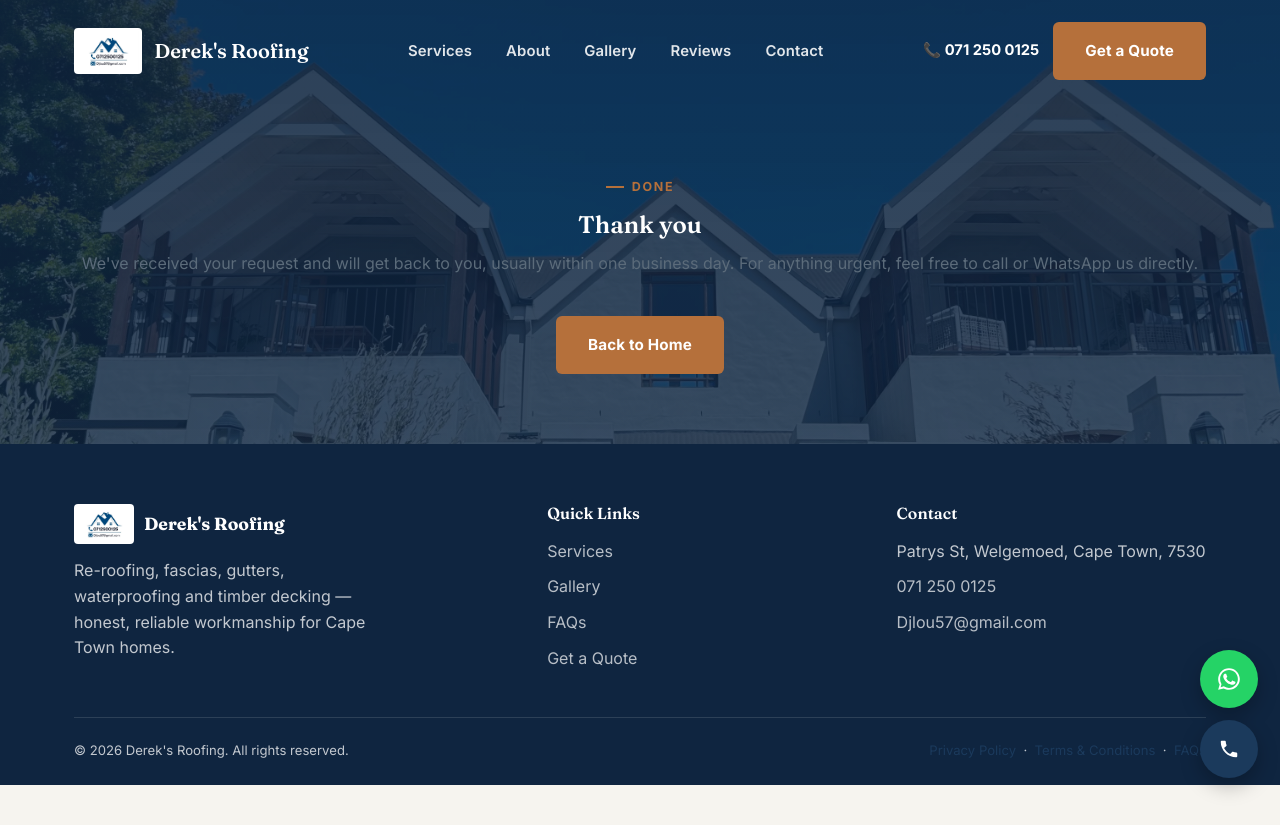
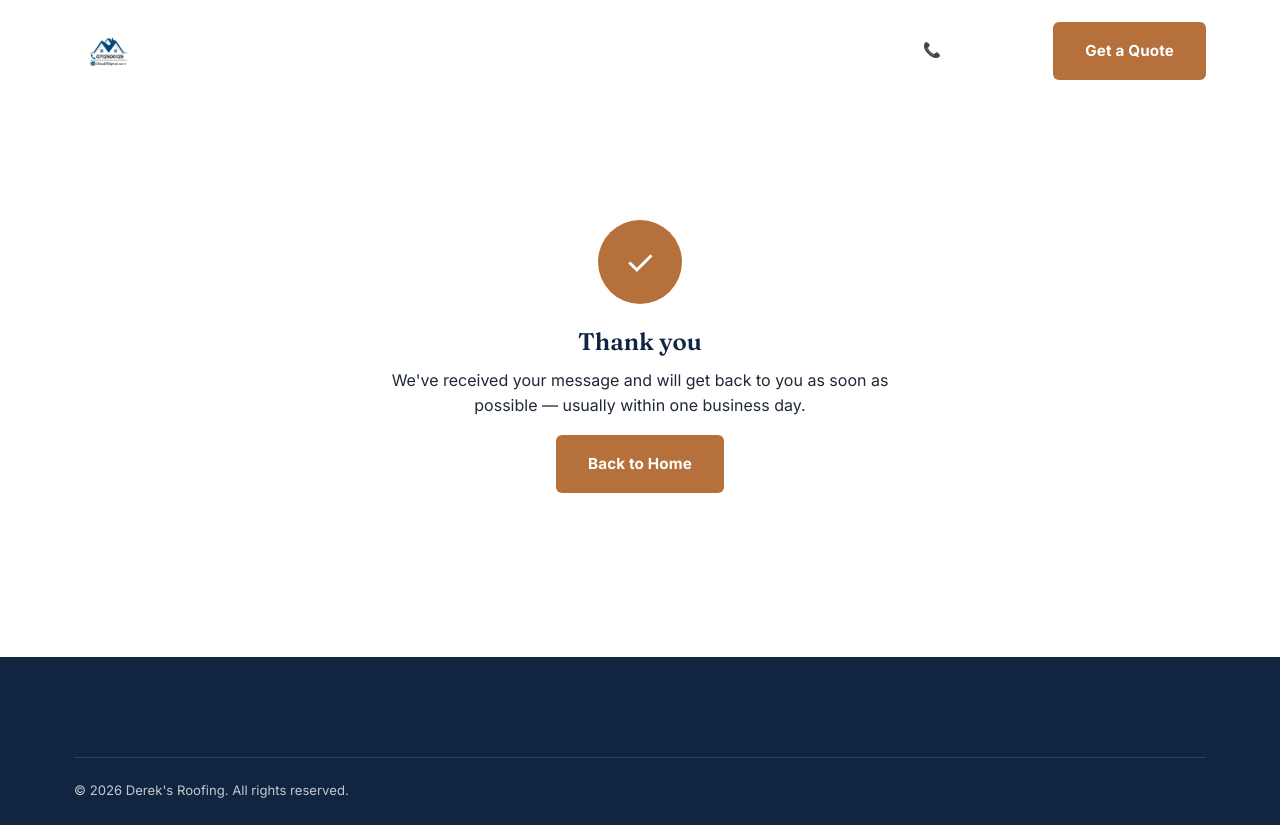
Before and after one commit to stoner4kt/Derek-s-Roofing2, a plain HTML site: page thankyou.html in a window 1280 px wide. Before the commit the page ends 800 px from the top, so only its background shows below. Drawn offline with Linux system fonts and the light colour scheme.

Commit message:
SEO heads for FAQ, privacy, terms, thankyou (canonical, OG, GA4, GSC, FAQ schema)

```diff
--- a/thankyou.html
+++ b/thankyou.html
@@ -4,14 +4,33 @@
 <meta charset="UTF-8">
 <meta name="viewport" content="width=device-width, initial-scale=1.0">
 <title>Thank You | Derek's Roofing</title>
-<meta name="description" content="Thank you for contacting Derek's Roofing.">
-<link rel="icon" href="images/logo.jpg">
-<link rel="preconnect" href="https://fonts.googleapis.com">
+<meta name="description" content="Thank you for contacting Derek's Roofing. We'll get back to you shortly.">
+<meta name="robots" content="noindex, follow">
+<link rel="canonical" href="https://dereksroofing.co.za/thankyou.html">
+<meta name="author" content="Derek's Roofing">
+<meta name="theme-color" content="#0f2540">
+<meta property="og:type" content="website">
+<meta property="og:site_name" content="Derek's Roofing">
+<meta property="og:title" content="Thank You | Derek's Roofing">
+<meta property="og:description" content="Thank you for contacting Derek's Roofing. We'll get back to you shortly.">
+<meta property="og:url" content="https://dereksroofing.co.za/thankyou.html">
+<meta property="og:image" content="https://dereksroofing.co.za/images/logo.jpg">
+<meta name="twitter:card" content="summary_large_image">
+<!-- Google Search Console verification (replace with your code) -->
+<meta name="google-site-verification" content="YOUR_GSC_VERIFICATION_CODE">
+<!-- Google Analytics 4 (replace G-XXXXXXXXXX with your Measurement ID) -->
+<script async src="https://www.googletagmanager.com/gtag/js?id=G-XXXXXXXXXX"></script>
+<script>
+  window.dataLayer = window.dataLayer || [];
+  function gtag(){dataLayer.push(arguments);}
+  gtag('js', new Date());
+  gtag('config', 'G-XXXXXXXXXX');
+</script>
+<link rel="icon" href="images/logo.jpg" type="image/jpeg">
+<link rel="stylesheet" href="style.css">
 <link href="https://fonts.googleapis.com/css2?family=Fraunces:wght@500;600;700&family=Inter:wght@400;500;600;700&display=swap" rel="stylesheet">
-<link rel="stylesheet" href="style.css">
 </head>
 <body>
-
 <header class="site-header">
   <div class="container nav-wrap">
     <a href="index.html" class="brand">
@@ -34,64 +53,21 @@
     </div>
   </div>
 </header>
-
-<section class="page-hero">
-  <div class="container">
-    <span class="eyebrow">Done</span>
+<section class="section-white" style="padding-top:160px;min-height:60vh;">
+  <div class="container success-box">
+    <div class="success-icon">&#10003;</div>
     <h1>Thank you</h1>
-    <p style="color:var(--slate);">We've received your request and will get back to you, usually within one business day. For anything urgent, feel free to call or WhatsApp us directly.</p>
-    <a href="index.html" class="btn btn-primary" style="margin-top:24px;">Back to Home</a>
+    <p>We've received your message and will get back to you as soon as possible — usually within one business day.</p>
+    <p><a href="index.html" class="btn btn-primary">Back to Home</a></p>
   </div>
 </section>
-
 <footer class="site-footer">
   <div class="container">
-    <div class="footer-grid">
-      <div>
-        <div class="footer-brand">
-          <img src="images/logo.jpg" alt="Derek's Roofing logo">
-          <strong style="color:#fff;font-family:'Fraunces',serif;font-size:1.1rem;">Derek's Roofing</strong>
-        </div>
-        <p style="max-width:320px;">Re-roofing, fascias, gutters, waterproofing and timber decking &mdash; honest, reliable workmanship for Cape Town homes.</p>
-      </div>
-      <div>
-        <h4>Quick Links</h4>
-        <ul>
-          <li><a href="index.html#services">Services</a></li>
-          <li><a href="gallery.html">Gallery</a></li>
-          <li><a href="faq.html">FAQs</a></li>
-          <li><a href="index.html#contact">Get a Quote</a></li>
-        </ul>
-      </div>
-      <div>
-        <h4>Contact</h4>
-        <ul>
-          <li>Patrys St, Welgemoed, Cape Town, 7530</li>
-          <li><a href="tel:+27712500125">071 250 0125</a></li>
-          <li><a href="mailto:Djlou57@gmail.com">Djlou57@gmail.com</a></li>
-        </ul>
-      </div>
-    </div>
     <div class="footer-bottom">
       <span>&copy; 2026 Derek's Roofing. All rights reserved.</span>
-      <span>
-        <a href="privacy.html">Privacy Policy</a> &nbsp;&middot;&nbsp;
-        <a href="terms.html">Terms &amp; Conditions</a> &nbsp;&middot;&nbsp;
-        <a href="faq.html">FAQs</a>
-      </span>
     </div>
   </div>
 </footer>
-
-<div class="floating-buttons">
-  <a class="fab whatsapp" href="https://wa.me/27712500125" target="_blank" rel="noopener" aria-label="Chat on WhatsApp">
-    <svg width="26" height="26" viewBox="0 0 24 24" fill="white"><path d="M17.5 14.4c-.3-.1-1.7-.8-2-.9-.3-.1-.5-.1-.7.1-.2.3-.7.9-.9 1.1-.2.2-.3.2-.6.1-1.6-.8-2.7-1.4-3.7-3.2-.3-.5.3-.5.8-1.6.1-.2 0-.4-.1-.5-.1-.1-.6-1.5-.8-2-.2-.5-.4-.4-.6-.4h-.5c-.2 0-.5.1-.7.3-.3.3-1 .9-1 2.3 0 1.4 1 2.7 1.1 2.9.1.2 1.9 3 4.7 4.1 2.3.9 2.8.7 3.3.7.6-.1 1.7-.7 2-1.4.2-.6.2-1.1.1-1.2-.1-.1-.2-.2-.4-.4z"/><path d="M12 2C6.5 2 2 6.5 2 12c0 1.9.5 3.6 1.4 5.1L2 22l5.1-1.3c1.4.8 3.1 1.3 4.9 1.3 5.5 0 10-4.5 10-10S17.5 2 12 2zm0 18.2c-1.6 0-3.1-.4-4.4-1.2l-.3-.2-3 .8.8-2.9-.2-.3C4.2 15 3.8 13.5 3.8 12 3.8 7.5 7.5 3.8 12 3.8s8.2 3.7 8.2 8.2-3.7 8.2-8.2 8.2z"/></svg>
-  </a>
-  <a class="fab call" href="tel:+27712500125" aria-label="Call Derek's Roofing">
-    <svg width="22" height="22" viewBox="0 0 24 24" fill="white"><path d="M6.6 10.8c1.4 2.8 3.8 5.1 6.6 6.6l2.2-2.2c.3-.3.7-.4 1-.2 1.1.5 2.4.8 3.6.8.6 0 1 .4 1 1V20c0 .6-.4 1-1 1C10.6 21 3 13.4 3 4c0-.6.4-1 1-1h3.5c.6 0 1 .4 1 1 0 1.3.3 2.5.8 3.6.1.4.1.8-.2 1.1L6.6 10.8z"/></svg>
-  </a>
-</div>
-
 <script src="script.js"></script>
 </body>
 </html>
```
